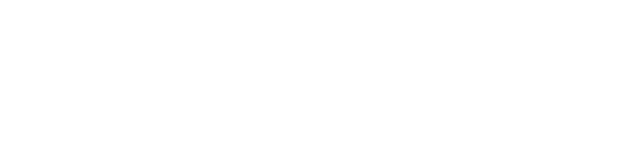
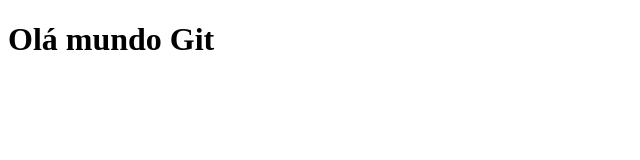
Before and after one commit to anaoliveirapereira03-art/laele, a plain HTML site: page index.html in a window 1280 px wide. Shown: the whole page, without its empty margins (0-640 px from the left). Drawn offline with Linux system fonts and the light colour scheme.

Commit message:
Coloquei um h1

```diff
--- a/index.html
+++ b/index.html
@@ -6,6 +6,6 @@
     <title>Document</title>
 </head>
 <body>
-
+    <h1>Olá mundo Git</h1>
 </body>
 </html>
```
